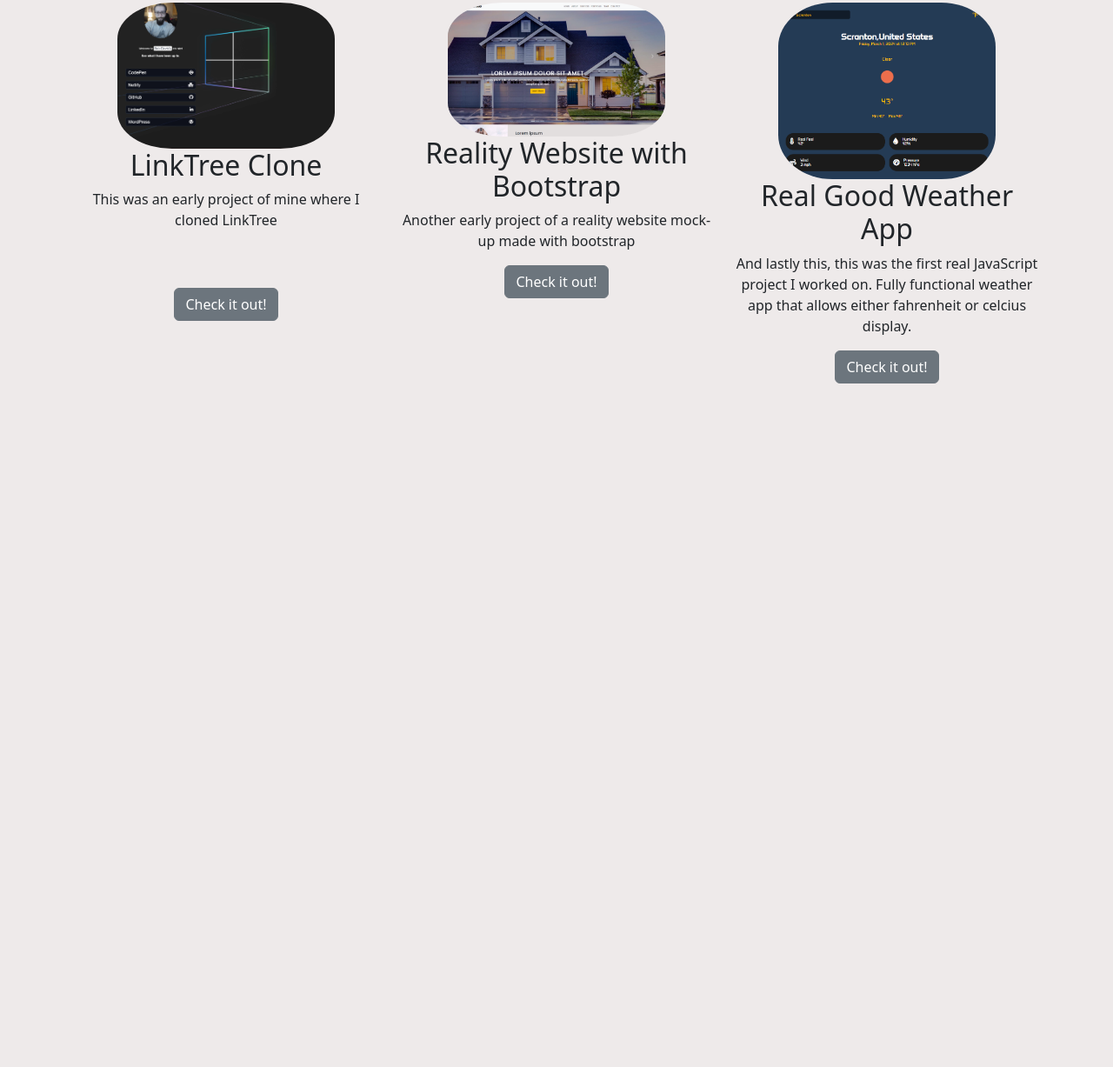
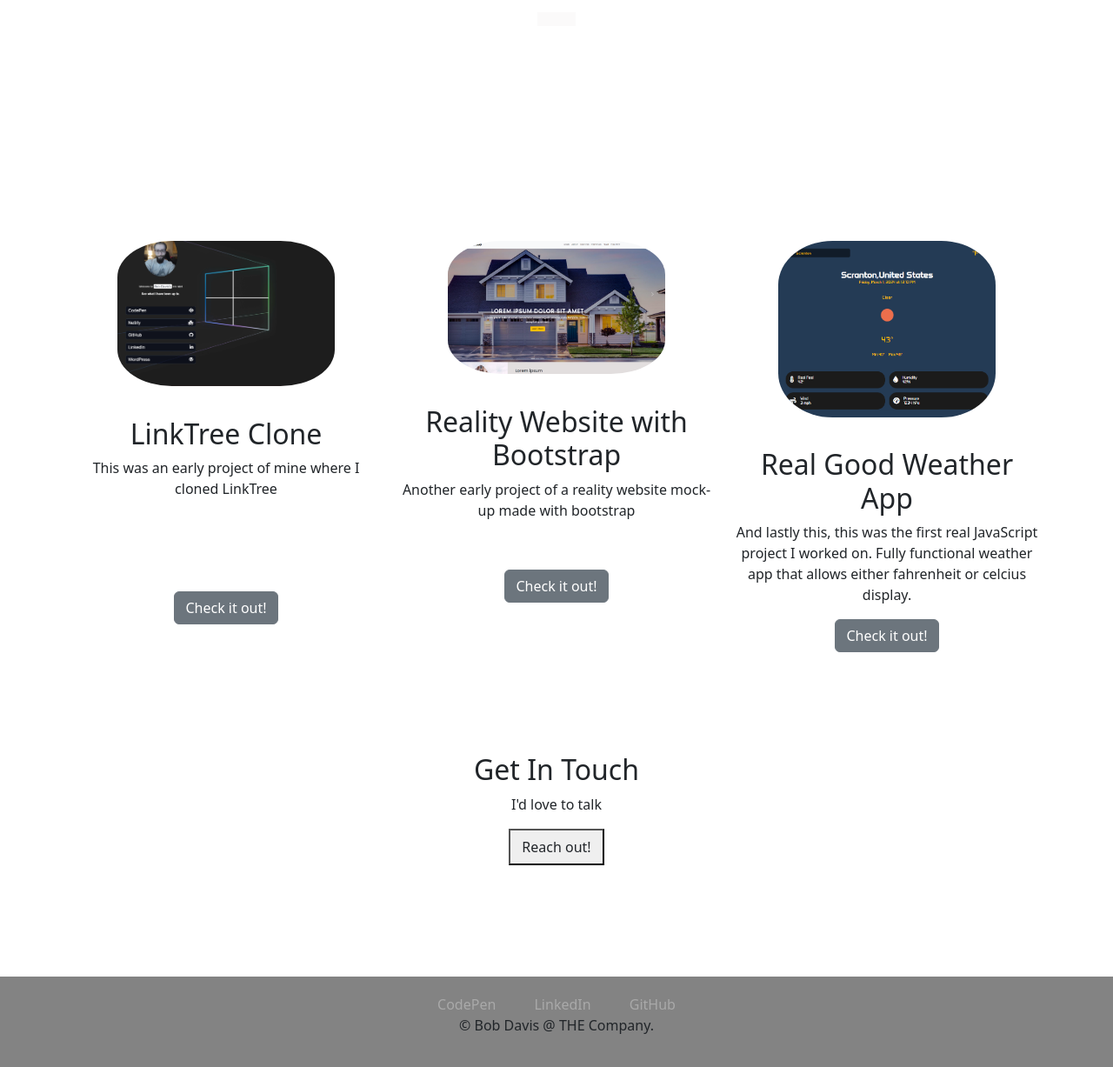
Before and after one commit to Abobalypse/PersonalWebsite, a plain HTML site: page index.html in a window 1280 px wide. Shown: the part 1194-2421 px from the top of the page at 87% size. Before the commit the page ends 1651 px from the top, so only its background shows below. Drawn offline with nearby package versions, Linux system fonts and the light colour scheme.

Commit message:
Update 3/2

```diff
--- a/index.html
+++ b/index.html
@@ -11,6 +11,7 @@
     <link rel="stylesheet" href="resources/styles.css">
 
 </head>
+<!--HEADER-->
 <body>
     <div class="top-container">
       <div class="title-name">
@@ -21,6 +22,7 @@
       </div>
     </div>
 
+<!--HERO SECTION-->
   <div class="container">
     <div class="row">
       <div class="col-lg-12 middle-container">
@@ -37,19 +39,21 @@
     </div>
   </div>
 
-  <div class="container">
+
+<!--PROJECTS SECTION-->
+  <div class="container middle">
     <div class="row">
       <div class="col-lg-4">
         <img src="resources/port1.png" alt="linktree clone" width="250">
         <h2 class="fw-normal">LinkTree Clone</h2>
-        <p>This was an early project of mine where I cloned LinkTree</p>
+        <p class="link">This was an early project of mine where I cloned LinkTree</p>
         <p><a class="btn btn-secondary btn-fix" href="https://linktre3clone.netlify.app/">Check it out!</a></p>
       </div><!-- /.col-lg-4 -->
       <div class="col-lg-4">
         <img src="resources/port2.png" alt="bootstrap website" width="250">
         <h2 class="fw-normal">Reality Website with Bootstrap</h2>
         <p>Another early project of a reality website mock-up made with bootstrap</p>
-        <p><a class="btn btn-secondary" href="https://reality-by-bob.netlify.app/">Check it out!</a></p>
+        <p><a class="btn btn-secondary btn-middle" href="https://reality-by-bob.netlify.app/">Check it out!</a></p>
       </div><!-- /.col-lg-4 -->
       <div class="col-lg-4">
         <img src="resources/port3.png" alt="weather app" width="250">
@@ -57,9 +61,30 @@
         <p>And lastly this, this was the first real JavaScript project I worked on.
           Fully functional weather app that allows either fahrenheit or celcius display.
         </p>
-        <p><a class="btn btn-secondary" href="#">Check it out!</a></p>
+        <p><a class="btn btn-secondary btn-third" href="#">Check it out!</a></p>
       </div><!-- /.col-lg-4 -->
     </div>
   </div>
+
+
+
+  <!--CLOSING SECTION-->
+  <div class="container">
+    <div class="row">
+      <div class="col-lg-12">
+        <h2>Get In Touch</h2>
+        <p>I'd love to talk</p>
+        <button><a class="btn btn-bottom" href="mailto:abobalyptica99@gmail.com">Reach out!</a></button>
+      </div>
+    </div>
+  </div>
+
+  <!--FOOTER SECTION-->
+  <div class="bottom-container">
+    <a class="footer-link" href="https://codepen.io/your-work">CodePen</a>
+    <a class="linkedin" href="https://www.linkedin.com/in/bob-davis-b238642ab/">LinkedIn</a>
+    <a class="gitHub" href="https://github.com/Abobalypse">GitHub</a>
+    <p class="copyright">© Bob Davis @ THE Company.</p>
+  </div>
 </body>
 </html>
--- a/resources/styles.css
+++ b/resources/styles.css
@@ -6,7 +6,6 @@
 body {
     display: block;
     text-align: center;
-    background-color: #eeeaea;
 }
 
 .top-container {
@@ -17,7 +16,7 @@ body {
 }
 
 hr {
-    border: dotter 1px #eeeaea;
+    border: solid 8px #eeeaea;
     width: 4%;
     margin: 10% auto;
 }
@@ -28,15 +27,35 @@ hr {
 
 .container img {
     border-radius: 25%;
+    margin-top: 10%;
+    margin-bottom: 10%;
 }
 
+.link {
+    padding-bottom: 20px;
+}
 
+.button-secondary {
+    border: none;
+}
 
 .btn-fix {
-    margin-top: 50px;
+    margin-top: 70px;
 }
 
+.btn-middle {
+    margin-top: 40px;
+}
 
-.middle-container {
+.bottom-container a {
+    padding: 20px;
+    text-decoration: none;
+    color: darkgray;
+}
 
+.bottom-container {
+    padding: 50px 0 100px;
+    margin-top: 10%;
+    background-color: rgb(131, 131, 131);
+    padding: 20px;
 }
```
